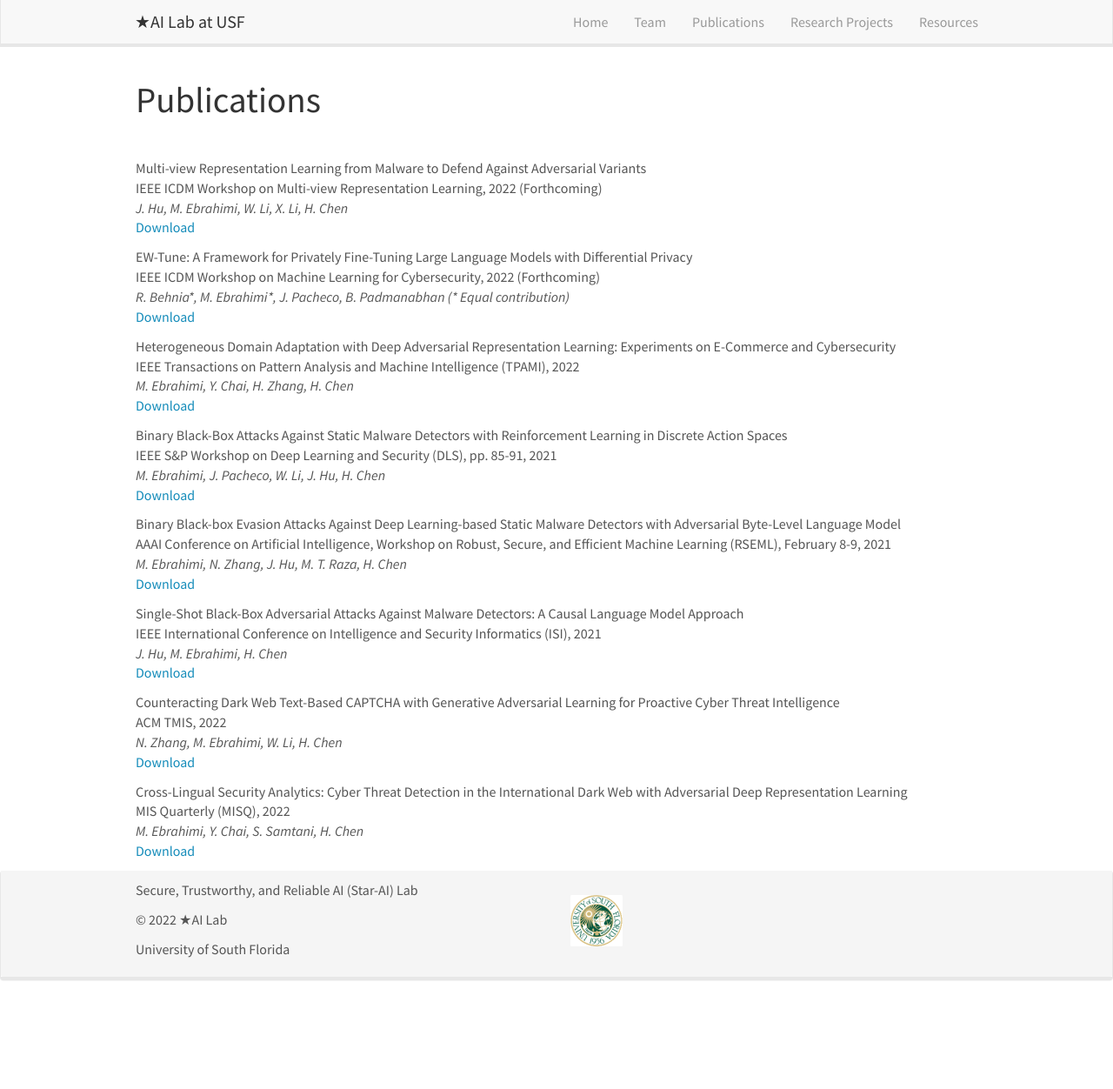
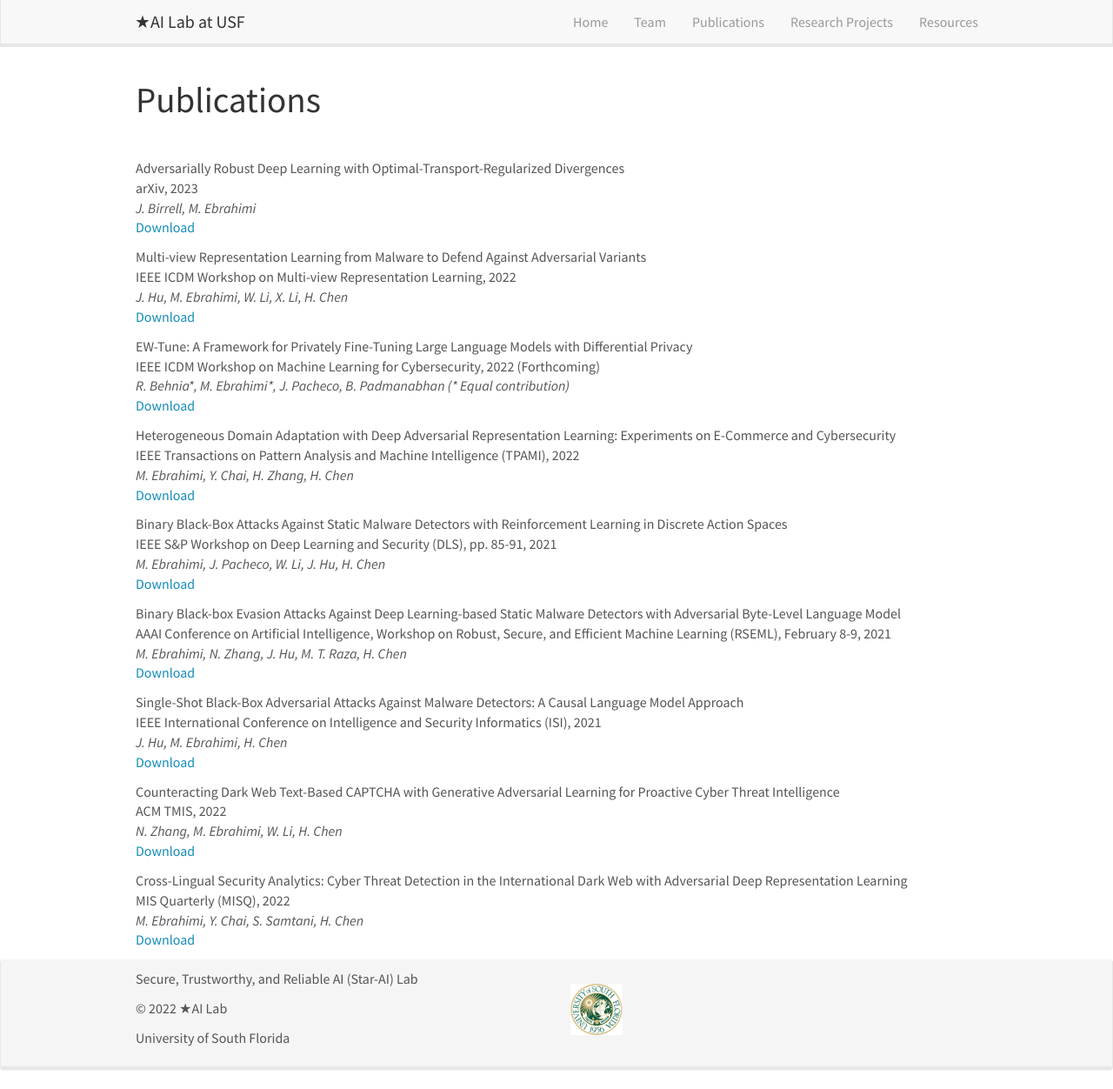
Before and after one commit to star-ailab/star-ailab.github.io, a Jekyll site: the page built from _pages/publications.md, in a window 1280 px wide and 1252 px high. Shown: the whole window at 87% size. Built offline with Jekyll 4.4.1, drawn with Linux system fonts in a browser that asks for light colours; nearby versions of some CDN libraries.

Commit message:
Update publist.yml

```diff
--- a/_data/publist.yml
+++ b/_data/publist.yml
@@ -1,6 +1,15 @@
+- title: "Adversarially Robust Deep Learning with Optimal-Transport-Regularized Divergences"
+  image: imageaward_edited.png
+  description: arXiv, 2023
+  authors: J. Birrell, M. Ebrahimi
+  link:
+    url: https://arxiv.org/pdf/2309.03791.pdf
+    display: Download
+  highlight: 0
+
 - title: "Multi-view Representation Learning from Malware to Defend Against Adversarial Variants"
   image: imageaward_edited.png
-  description: IEEE ICDM Workshop on Multi-view Representation Learning, 2022 (Forthcoming)
+  description: IEEE ICDM Workshop on Multi-view Representation Learning, 2022
   authors: J. Hu, M. Ebrahimi, W. Li, X. Li, H. Chen
   link:
     url: https://arxiv.org/pdf/2210.15429.pdf
```
